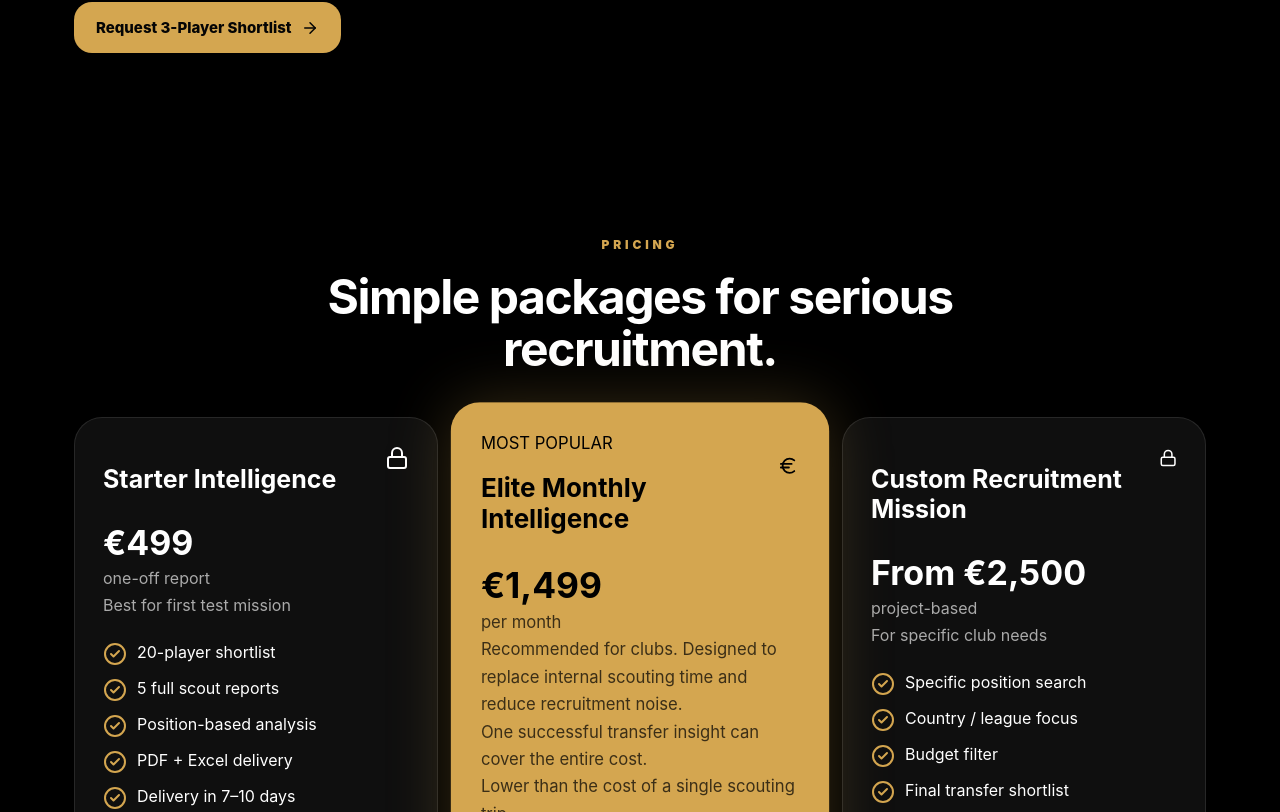
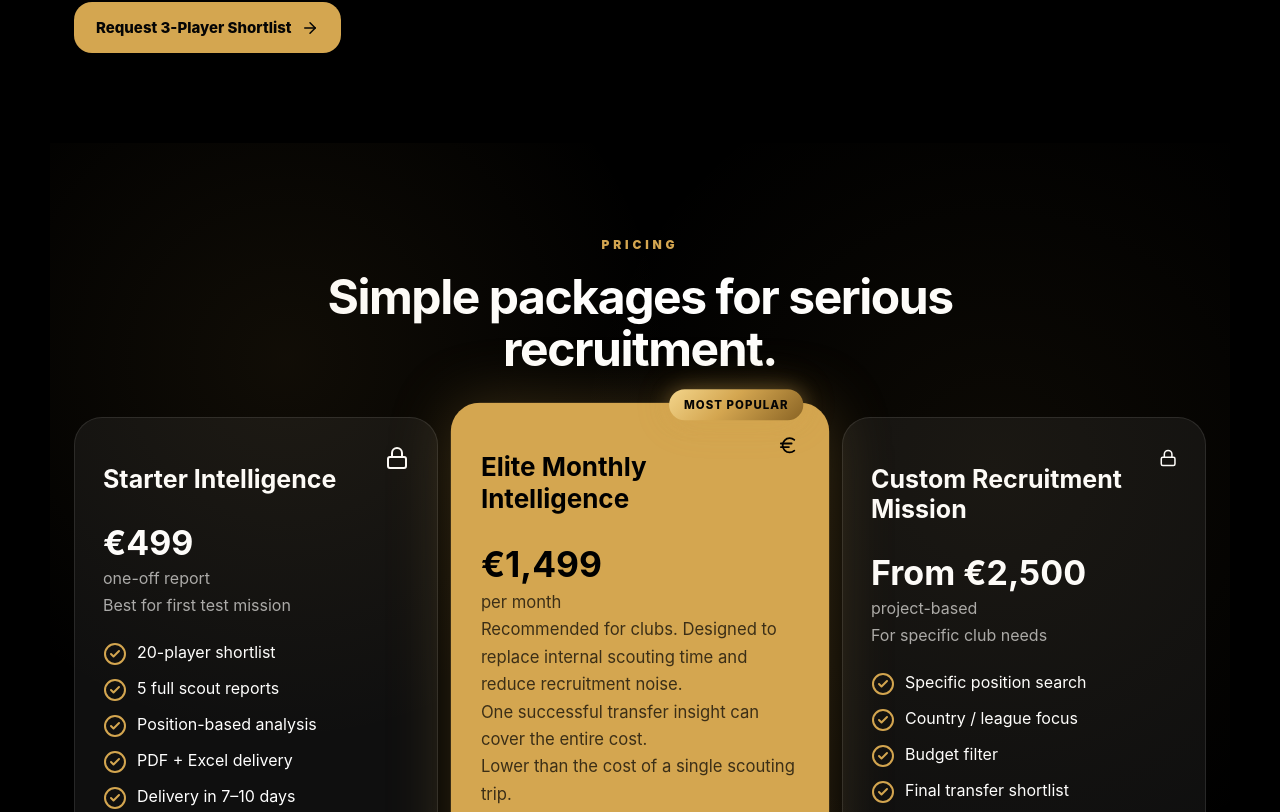
Before and after one commit to miscoutpro/mi-scout-site, a React (Vite) app: page / in a window 1280 px wide. Shown: the part 5788-6600 px from the top of the page. Built offline with nearby package versions, Linux system fonts and the light colour scheme.

Commit message:
Update styles.css

```diff
--- a/src/styles.css
+++ b/src/styles.css
@@ -122,6 +122,7 @@
   transition: all 0.3s ease;
 }
 .featured {
+  position: relative;
   transform: scale(1.04);
   border: 1px solid rgba(212,166,80,0.4);
   box-shadow: 0 0 60px rgba(212,166,80,0.25);
@@ -153,3 +154,60 @@
 
   filter: brightness(1.08);
 }
+.popular-badge {
+  position: absolute;
+  top: -14px;
+  right: 24px;
+
+  background: linear-gradient(
+    135deg,
+    #f3d58b 0%,
+    #d4a650 45%,
+    #8a6424 100%
+  );
+
+  color: #050505;
+
+  padding: 8px 14px;
+  border-radius: 999px;
+
+  font-size: 11px;
+  font-weight: 800;
+  letter-spacing: 1px;
+
+  box-shadow:
+    0 0 18px rgba(212,166,80,0.35),
+    0 0 40px rgba(212,166,80,0.15);
+
+  z-index: 5;
+}
+#packages {
+  position: relative;
+  overflow: hidden;
+}
+
+#packages::before {
+  content: "";
+
+  position: absolute;
+  inset: 0;
+
+  background:
+    radial-gradient(
+      circle at 20% 20%,
+      rgba(212,166,80,0.08),
+      transparent 30%
+    ),
+    radial-gradient(
+      circle at 80% 30%,
+      rgba(212,166,80,0.06),
+      transparent 35%
+    ),
+    radial-gradient(
+      circle at 50% 100%,
+      rgba(212,166,80,0.04),
+      transparent 40%
+    );
+
+  pointer-events: none;
+}
```
